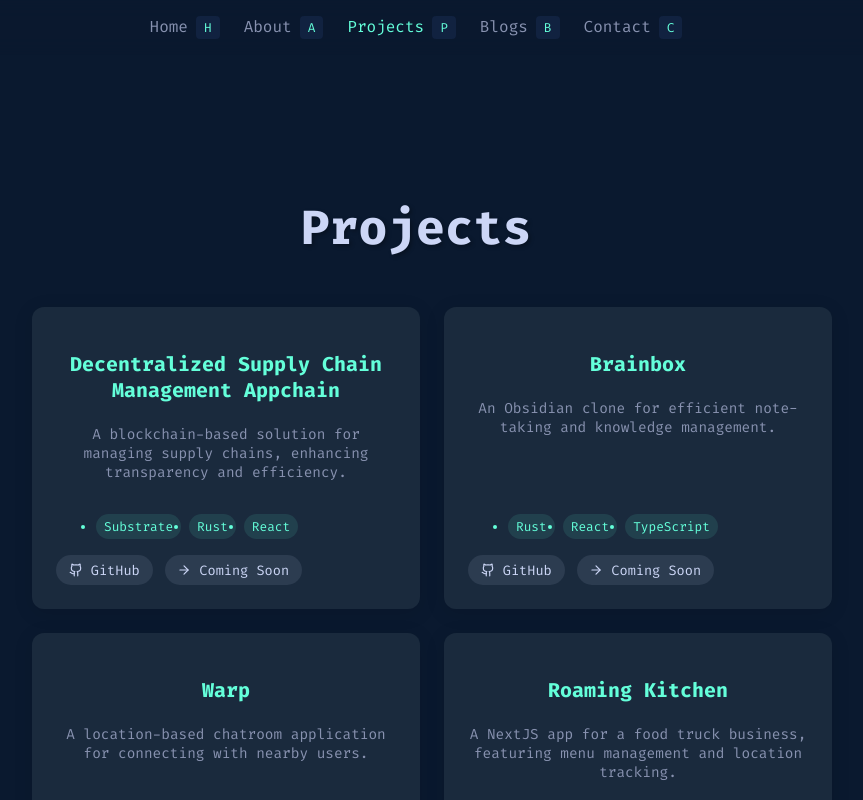
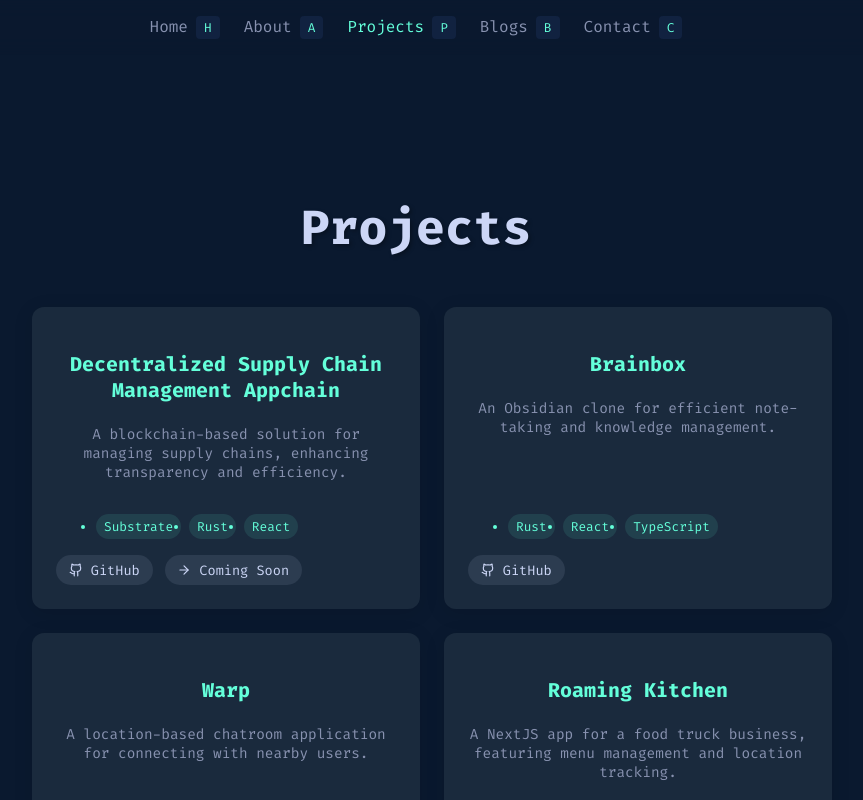
Before and after one commit to jaypopat/portfolio, a React (Vite) app: page /projects in a window 1280 px wide. Shown: the top 800 px of the page, without its empty margins (224-1087 px from the left). Built offline with nearby package versions, Linux system fonts and the light colour scheme.

Commit message:
fixed github url

```diff
--- a/src/components/Projects.jsx
+++ b/src/components/Projects.jsx
@@ -144,16 +144,16 @@ const projects = [
             "A blockchain-based solution for managing supply chains, enhancing transparency and efficiency.",
         status: "Coming soon",
         tech: ["Substrate", "Rust", "React"],
-        github: "https://github.com/yourusername/supply-chain-appchain",
+        github: "https://github.com/jaypoat/supply-chain-appchain",
         live: null,
     },
     {
         title: "Brainbox",
         description:
             "An Obsidian clone for efficient note-taking and knowledge management.",
-        status: "Coming soon",
+        status: "In Development",
         tech: ["Rust", "React", "TypeScript"],
-        github: "https://github.com/yourusername/brainbox",
+        github: "https://github.com/jaypopat/BrainBox",
         live: null,
     },
     {
```
